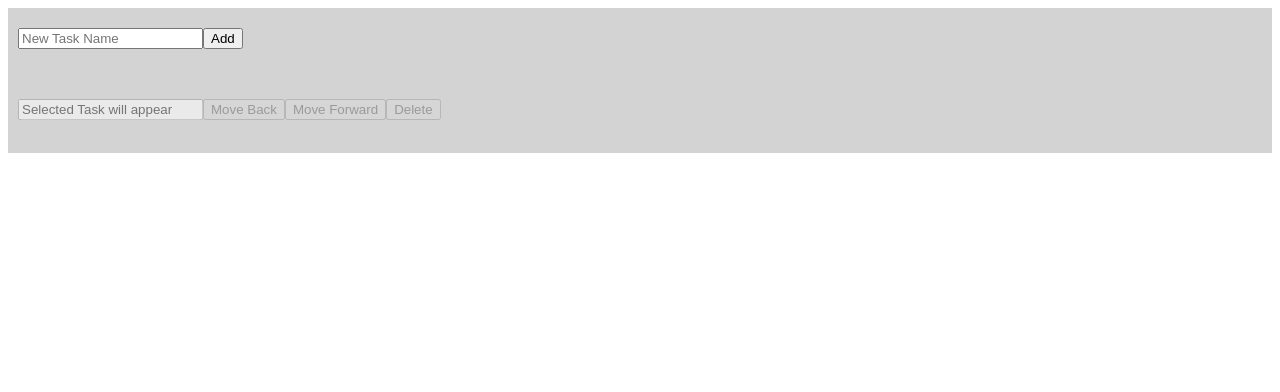
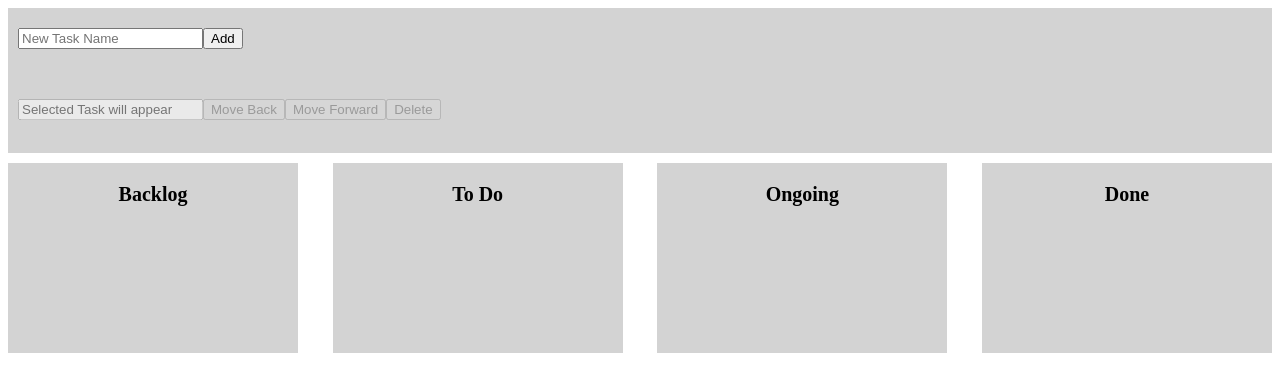
Before and after one commit to deepakmore/Kanban-board, an Angular app: page / in a window 1280 px wide. Shown: the top 392 px of the page. Built offline with nearby package versions, Linux system fonts and the light colour scheme.

Commit message:
UI Ready for all components - Buttons functionality remaining

```diff
--- a/src/app/kanban-view/kanban-view.component.html
+++ b/src/app/kanban-view/kanban-view.component.html
@@ -12,4 +12,9 @@
             <button [disabled]="!flags.isDeleteEnabled" (click)="onDeleteCard()">Delete</button>
         </div>
     </div>
+    <div class='kanban_stage_container'>
+        <ng-template ngFor let-stage [ngForOf]="stages" let-i="index">
+            <app-kanban-stage [stage]="stage" (onCardselect)="onCardselect($event)"></app-kanban-stage>
+        </ng-template>
+    </div>
 </div>
--- a/src/app/kanban-view/kanban-view.component.ts
+++ b/src/app/kanban-view/kanban-view.component.ts
@@ -9,6 +9,24 @@ export class KanbanViewComponent implements OnInit {
 
   selectedTask: any;
   taskName: any;
+
+  stages = [{
+    id: 1,
+    name: 'Backlog',
+    cards: [],
+  }, {
+    id: 2,
+    name: 'To Do',
+    cards: [],
+  }, {
+    id: 3,
+    name: 'Ongoing',
+    cards: [],
+  }, {
+    id: 4,
+    name: 'Done',
+    cards: [],
+  }];
 
   flags = {
     isMoveBackwardEnabled: false,
@@ -36,4 +54,8 @@ export class KanbanViewComponent implements OnInit {
   onDeleteCard(): void {
 
   }
+
+  onCardselect($event: Object) {
+
+  }
 }
```
